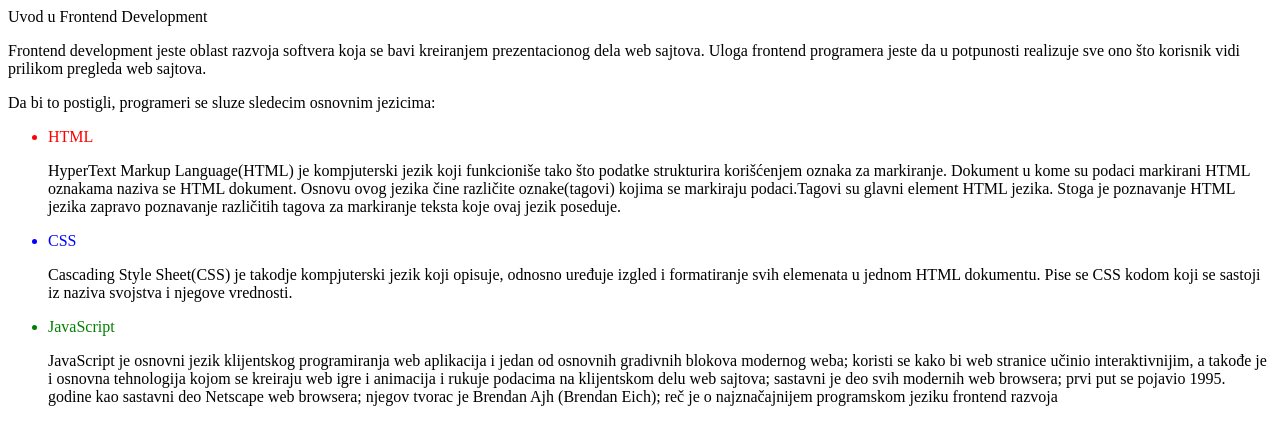
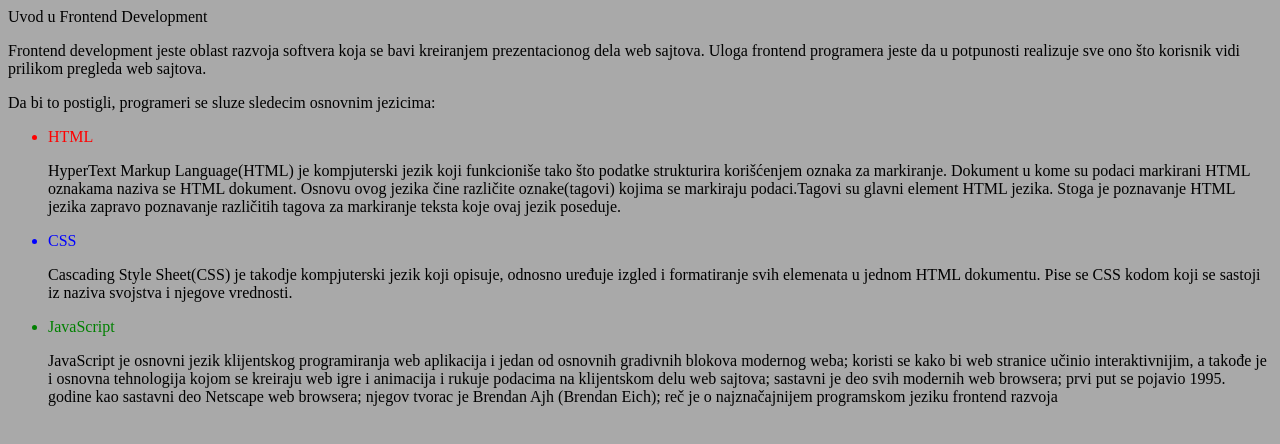
Before and after one commit to komlenicivan94/Assignment---Alati-za-razvoj-kolaboraciju-i-objavljivanje, a plain HTML site: page index.html in a window 1280 px wide. Drawn offline with Linux system fonts and the light colour scheme.

Commit message:
New Background-color

```diff
--- a/index.html
+++ b/index.html
@@ -1,3 +1,4 @@
+<body style="background-color: darkgrey;">
 <h>Uvod u Frontend Development</h>
 <p>Frontend development jeste oblast razvoja softvera koja se bavi kreiranjem prezentacionog dela web sajtova. Uloga frontend programera jeste da u potpunosti realizuje sve ono što korisnik vidi prilikom pregleda web sajtova.</p>
 <p>Da bi to postigli, programeri se sluze sledecim osnovnim jezicima:</p>
@@ -9,3 +10,4 @@
 <li style="color: green;">JavaScript</li>
 <p>JavaScript je osnovni jezik klijentskog programiranja web aplikacija i jedan od osnovnih gradivnih blokova modernog weba; koristi se kako bi web stranice učinio interaktivnijim, a takođe je i osnovna tehnologija kojom se kreiraju web igre i animacija i rukuje podacima na klijentskom delu web sajtova; sastavni je deo svih modernih web browsera; prvi put se pojavio 1995. godine kao sastavni deo Netscape web browsera; njegov tvorac je Brendan Ajh (Brendan Eich); reč je o najznačajnijem programskom jeziku frontend razvoja</p>
 </ul>
+</body>
```
